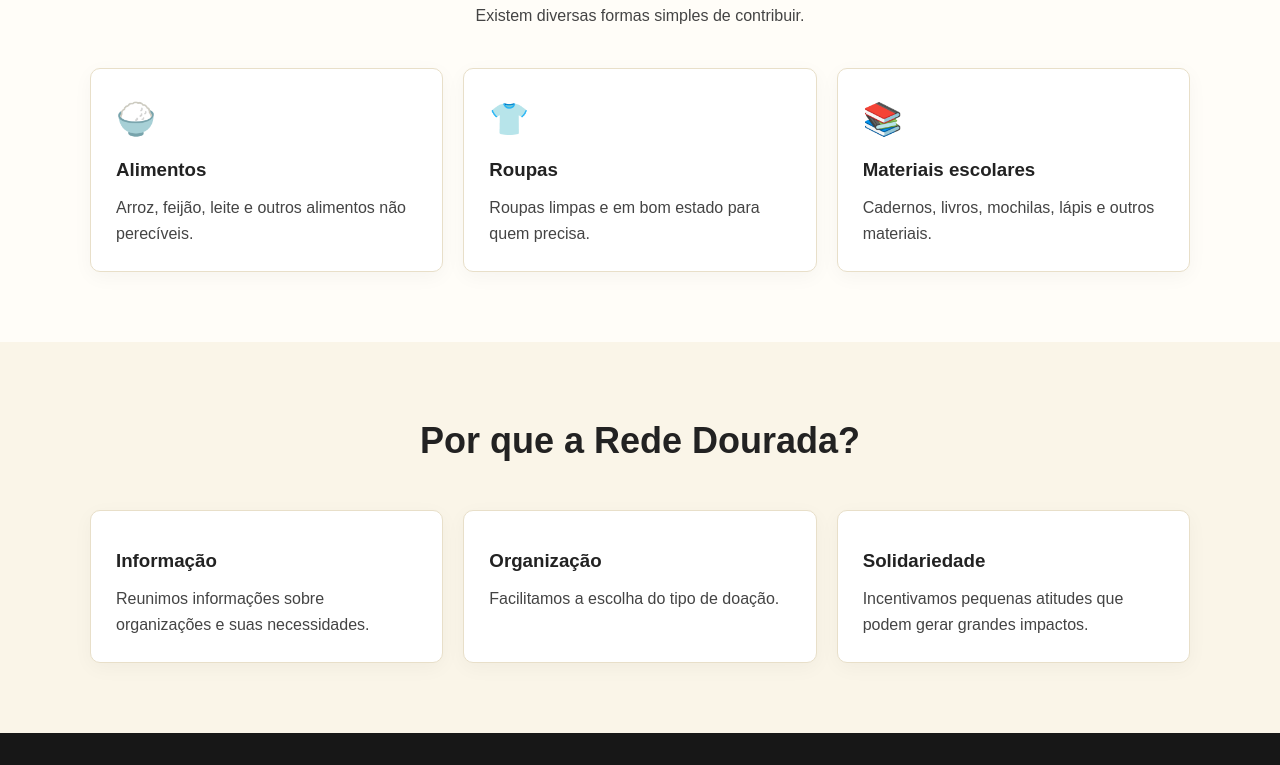
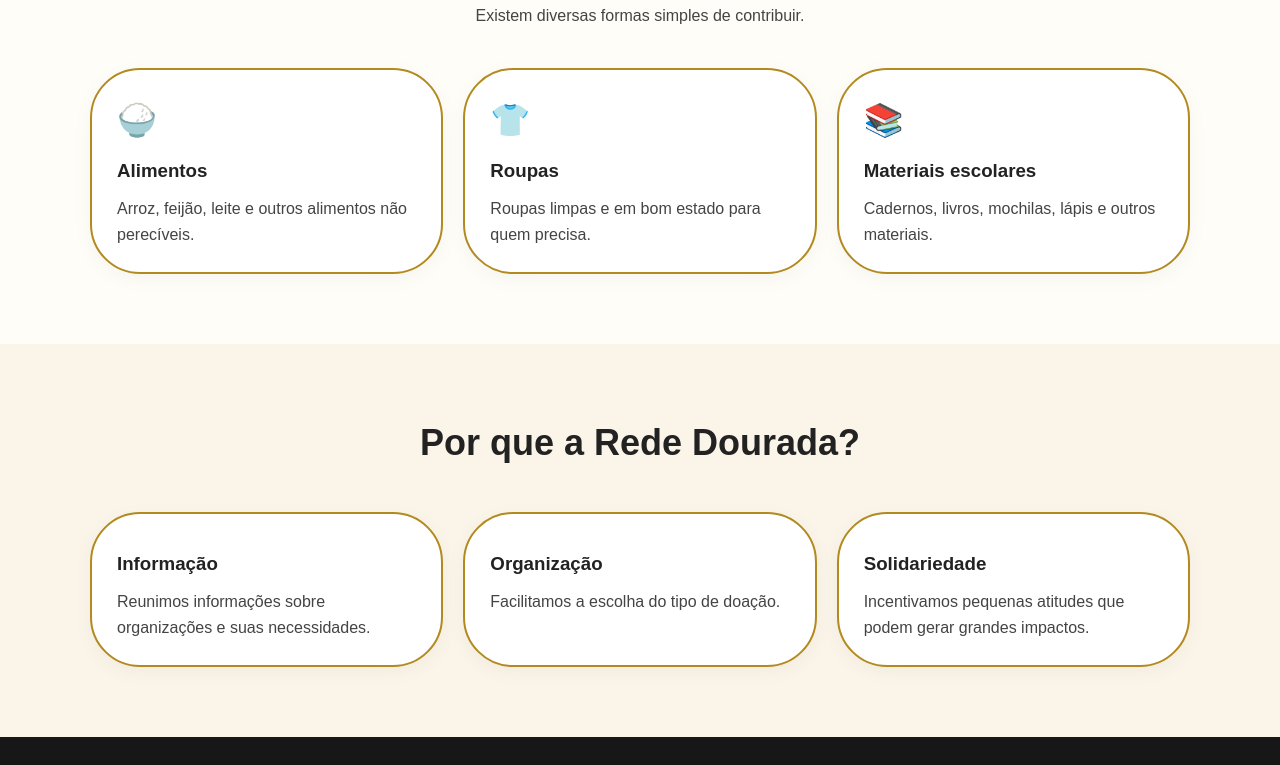
Before and after one commit to GabrielDarcy/Projeto-Limonada-Tarde, a plain HTML site: page index.html in a window 1280 px wide. Shown: the part 729-1494 px from the top of the page. Drawn offline with Linux system fonts and the light colour scheme.

Commit message:
Update style.css

```diff
--- a/style.css
+++ b/style.css
@@ -107,8 +107,8 @@ nav a:hover {
 }
 .card {
   background: white;
-  border: 1px solid #e8dfc9;
-  border-radius: 10px;
+  border: 2px solid #b28a20;
+  border-radius: 50px;
   padding: 25px;
   box-shadow: 0 5px 20px #0000000a;
 }
```
